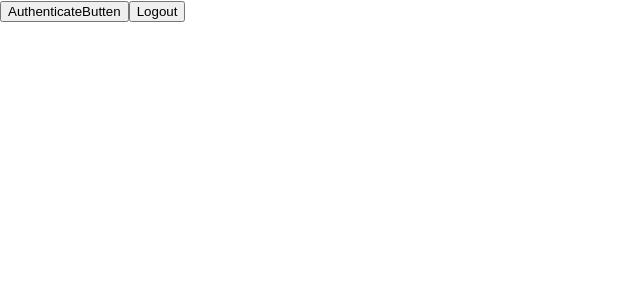
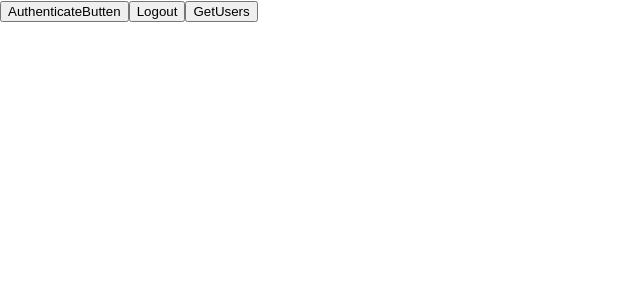
Before and after one commit to leonardb2001/FlaskFileShare, a React (Create React App) app in the folder frontend/: page / in a window 1280 px wide. Shown: the top 300 px of the page, without its empty margins (0-640 px from the left). Built offline with nearby package versions, Linux system fonts and the light colour scheme; what redux-resource would draw is missing.

Commit message:
add UserExample (not yet implemented)

```diff
--- a/frontend/src/react/App.js
+++ b/frontend/src/react/App.js
@@ -3,6 +3,7 @@ import { Provider } from 'react-redux';
 
 import { store } from '../store'
 import AuthenticationExample from './AuthenticationExample'
+import UserExample from './UserExample'
 
 class App extends React.Component {
   render() {
@@ -10,6 +11,7 @@ class App extends React.Component {
       <>
         <Provider store={store}>
           <AuthenticationExample />
+          <UserExample />
         </Provider>
       </>
     );
--- a/frontend/src/react/AuthenticationExample.js
+++ b/frontend/src/react/AuthenticationExample.js
@@ -29,4 +29,4 @@ function mapStateToProps(state) {
   }
 }
 
-export default connect(mapStateToProps)(AuthenticationExample);
+export default connect(mapStateToProps)(AuthenticationExample)
--- /dev/null
+++ b/frontend/src/react/UserExample.js
@@ -0,0 +1,25 @@
+
+import React from 'react'
+import { connect } from 'react-redux'
+
+class UserExample extends React.Component {
+
+  render() {
+    const { users, dispatch } = this.props
+    return (
+      <>
+        <button onClick={ () => {
+        }}>GetUsers</button>
+      </>
+    )
+  }
+
+}
+
+function mapStateToProps(state) {
+  return {
+    users: state.users
+  }
+}
+
+export default UserExample
```
